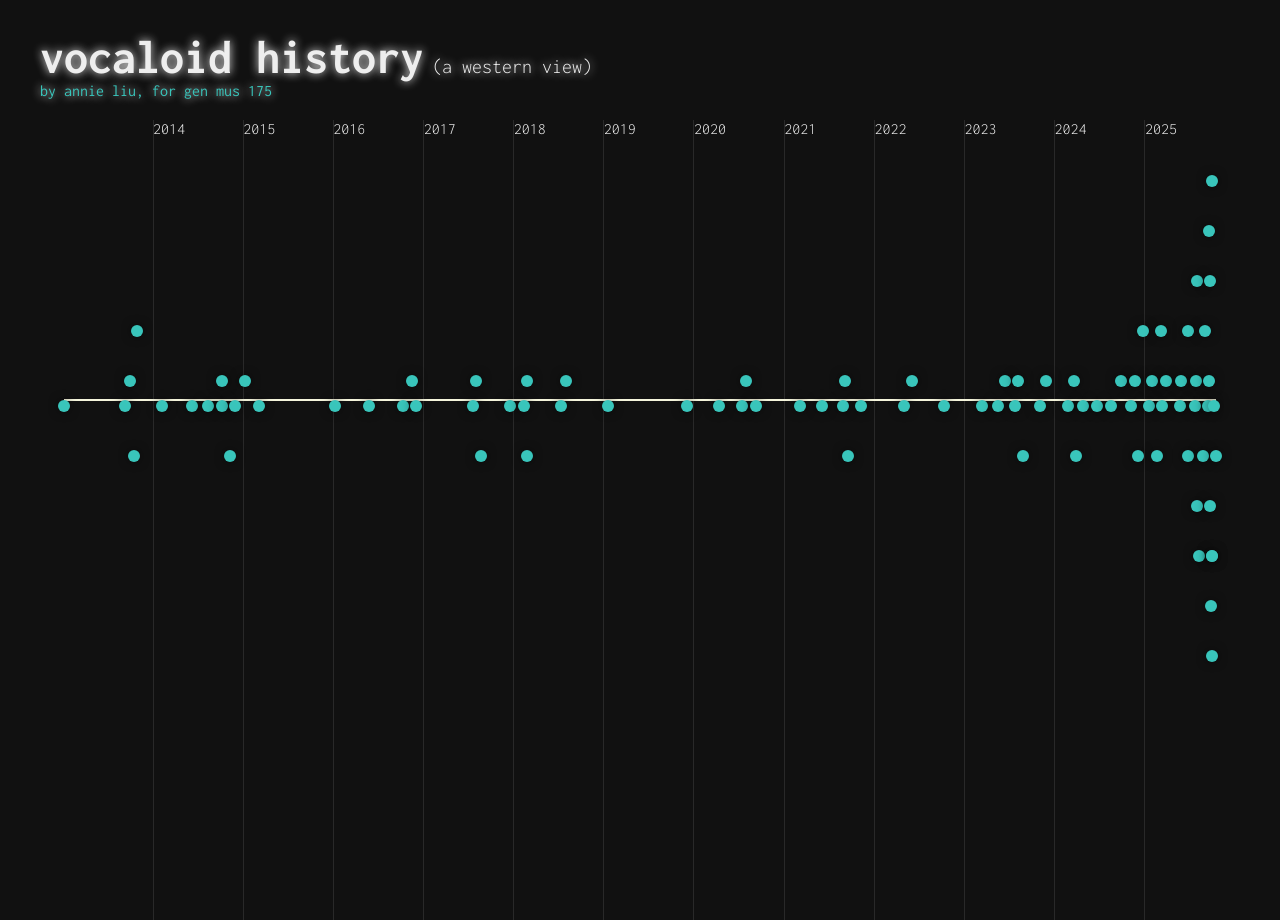
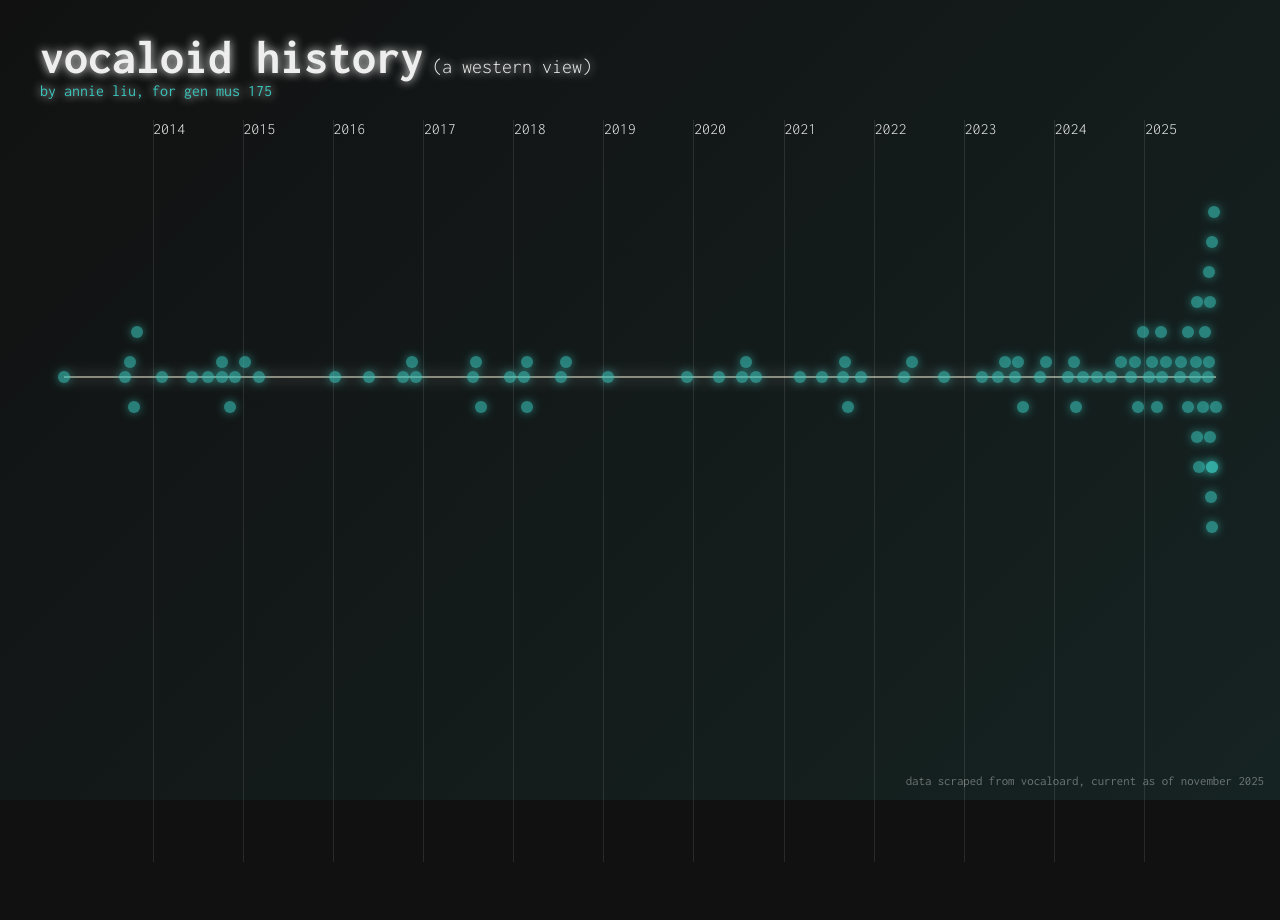
Before and after one commit to annieyl/miku-histography, a Next.js app: page / in a window 1280 px wide. Shown: the top 920 px of the page. After the commit the page ends 862 px from the top, so only its background shows below. Built offline with nearby package versions, Linux system fonts and the light colour scheme; a web font is replaced by a local one.

Commit message:
added background gradient effect, spiffied up timeline

```diff
--- a/app/globals.css
+++ b/app/globals.css
@@ -41,7 +41,7 @@
   z-index: 10;
   font-weight: 100;
   font-size: 1.5rem;
-  text-shadow: #eee 0px 0px 10px;
+  text-shadow: var(--text-color) 0px 0px 10px;
 }
 
 .subtitle {
@@ -51,6 +51,16 @@
   margin-left:-1rem;
 }
 
+.bg-gradient {
+  position: absolute;
+  top: 0;
+  left: 0;
+  width: 100%;
+  height: 100%;
+  opacity: 0.1;
+  background: linear-gradient(135deg, var(--bg-color), var(--accent));
+  z-index: -1; /* Behind everything */
+}
 
 
 .timeline-track {
@@ -61,14 +71,15 @@
 /* Ensure your main timeline line is visible */
 .timeline-track .line {
   position: absolute;
-  top: 50%; /* Center the line */
+  top: 50.8%; /* Center the line */
   left: 5%;
   width: 90%;
-  height: 2px;
+  height: 1px;
   background-color: beige;
   transform: translateY(-50%);
-  z-index: 2; /* Keep the main line above the year markers */
+  z-index: 2;
   overflow: visible;
+  box-shadow: #eee 0px 0px 15px;
 }
 
 .line {
@@ -115,7 +126,8 @@
   border-radius: 50%;
   background-color: #555;
   transition: all 0.3s ease;
-  box-shadow: 0 0 10px rgba(0,0,0,0.5);
+  box-shadow: var(--accent) 0px 0px 10px;
+  opacity:60%;
 }
 
 /* color coding */
@@ -126,6 +138,7 @@
 .node:hover .node-dot {
   transform: scale(1.5);
   box-shadow: 0 0 15px var(--accent);
+  opacity:100%;
 }
 
 .node.active .node-dot {
@@ -135,14 +148,6 @@
 }
 
 /* labels */
-.node-date {
-  position: absolute;
-  top: -25px;
-  left: 50%;
-  transform: translateX(-50%);
-  font-size: 0.8rem;
-  opacity: 0.5;
-}
 
 .node-hover-title {
   position: absolute;
@@ -164,12 +169,9 @@
 .event-details {
   position: absolute;
   bottom: 50px;
-  /* REMOVED: left: 50%; */
-  /* UPDATED: We use left: X% set by React, and then translateX centers it based on that X% */
   transform: translateX(-50%);
   width: 400px;
   background: rgba(30, 30, 30, 0.95);
-  backdrop-filter: blur(10px);
   padding: 25px;
   border-left: 4px solid var(--accent);
   border-radius: 4px;
@@ -182,7 +184,6 @@
 }
 
 @keyframes fadeIn {
-  /* MODIFIED: Removed the translateY from the 'to' state, as we only need translateX */
   from { opacity: 0; transform: translate(-50%, 20px); }
   to { opacity: 1; transform: translate(-50%, 0); }
 }
--- a/app/page.tsx
+++ b/app/page.tsx
@@ -44,10 +44,10 @@
 }
 
 // CONSTANTS FOR CLAMPING AND STAGGERING
-const PANEL_WIDTH_PX = 400; // Must match the .event-details width in CSS
+const PANEL_WIDTH_PX = 400; // match the .event-details width in CSS
 const HORIZONTAL_COLLISION_THRESHOLD = 1;
-const VERTICAL_OFFSET_STEP = 25;
-const MAX_VERTICAL_LEVEL = 10;
+const VERTICAL_OFFSET_STEP = 15;
+const MAX_VERTICAL_LEVEL = 20;
 
 export default function Home() {
   const [selectedEvent, setSelectedEvent] = useState<SelectedEventState | null>(null);
@@ -75,7 +75,6 @@
       // Staggering logic
       while (isColliding && level <= MAX_VERTICAL_LEVEL) {
         isColliding = false;
-        // Alternate between positive and negative vertical offsets (0, +25, -25, +50, -50...)
         const currentOffset = level * VERTICAL_OFFSET_STEP * (level % 2 === 0 ? 1 : -1);
 
         for (const [pos, lvl] of occupiedPositions.entries()) {
@@ -238,15 +237,25 @@
           )}
 
           {/* DESCRIPTION AND IMPACT */}
-          <p className="description">{selectedEvent.item.desc}</p>
           <div className="impact-box">
-            <strong>Cultural Impact:</strong>
+            <strong>description</strong>
+            <p>popularity rank: {selectedEvent.item.rank}</p>
+            <p>{selectedEvent.item.desc}</p>
+          </div>
+          <div className="impact-box">
+            <strong>impact</strong>
             <p>{selectedEvent.item.impact}</p>
           </div>
         </div>
       )}
 
       <div className="bg-gradient"></div>
+
+      <footer>
+        <p style={{ textAlign: "right", marginTop: "2rem", marginRight: "1rem" , fontSize:"0.8rem", color:"var(--text-color)", opacity:"0.4"}}>
+          data scraped from vocaloard, current as of november 2025
+        </p>
+      </footer>
     </main>
   );
 }
```
Also changed, not shown: 1 other file (tests, documents, lock files or other folders).
